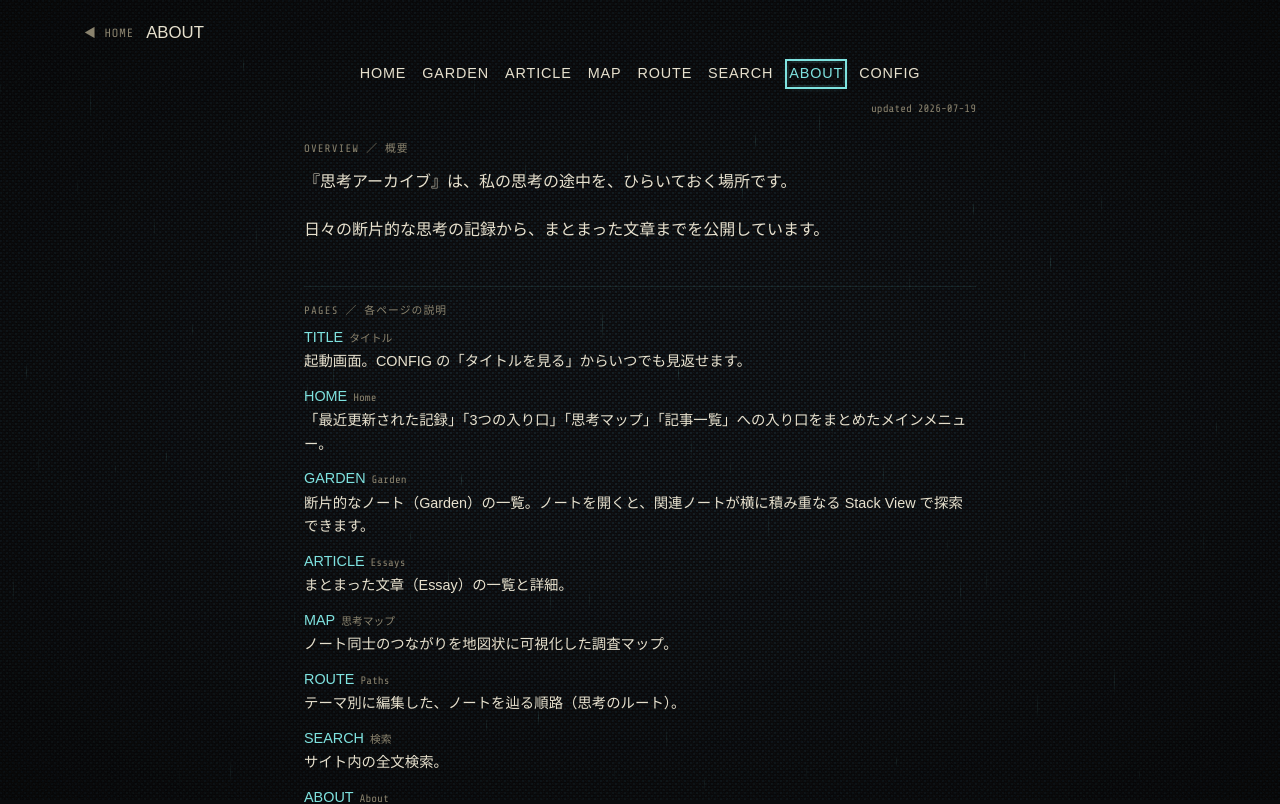
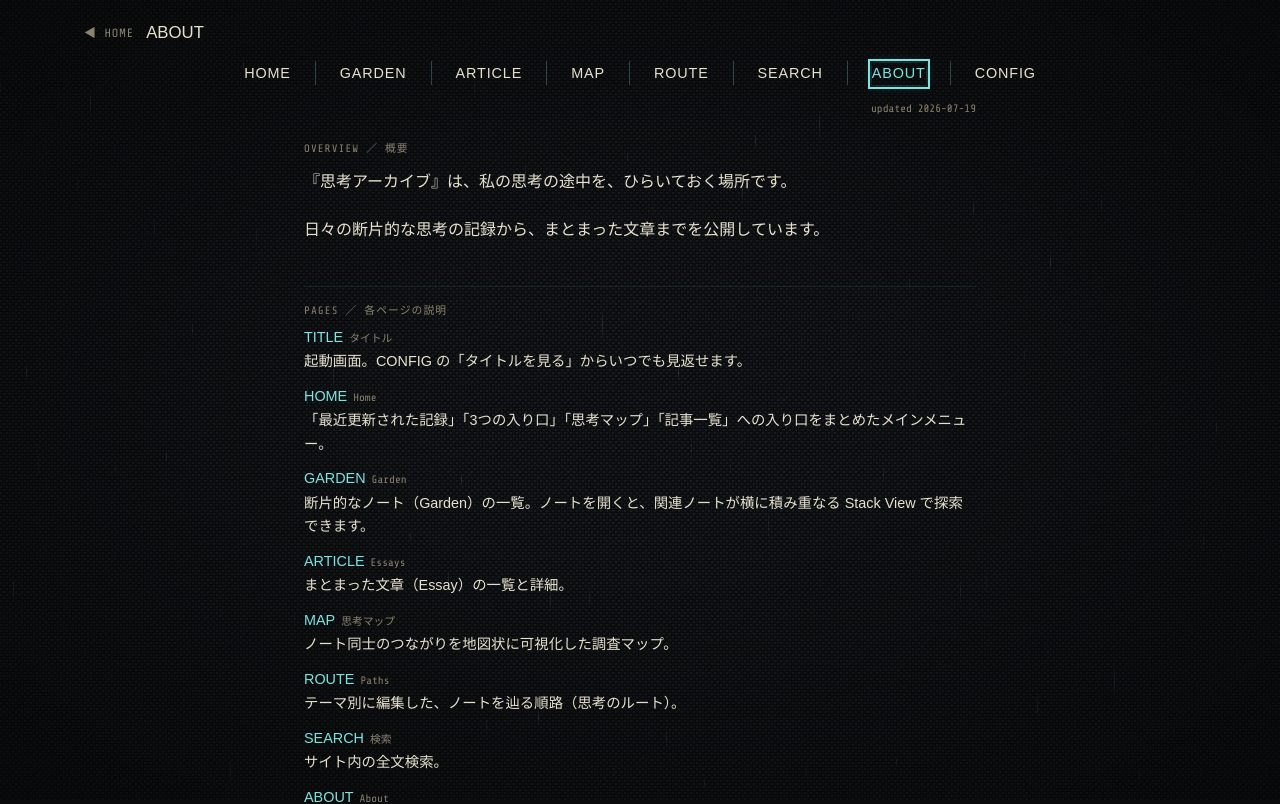
Before and after one commit to higunito/obsidian-ever-green-note, a Next.js app in the folder apps/web/: page /about in a window 1280 px wide. Shown: the top 804 px of the page. Built offline with nearby package versions, Linux system fonts and the light colour scheme; a web font is replaced by a local one.

Commit message:
gap調整

```diff
--- a/apps/web/src/components/system/Nav.tsx
+++ b/apps/web/src/components/system/Nav.tsx
@@ -7,9 +7,12 @@ import { NavLinks } from "./NavLinks";
 // フォールバックはハイライト無しの同一リンク一覧（初期表示のレイアウトシフトを避ける）。
 function NavFallback() {
 	return (
-		<ul className="flex flex-wrap items-baseline justify-center gap-x-4 gap-y-2">
+		<ul className="flex flex-wrap items-baseline justify-center gap-y-2">
 			{NAV_ITEMS.map((item) => (
-				<li key={item.href}>
+				<li
+					key={item.href}
+					className="ml-6 border-l border-arch-border pl-6 first:ml-0 first:border-l-0 first:pl-0"
+				>
 					<Link
 						href={item.href}
 						className="group inline-flex items-baseline transition-colors"
--- a/apps/web/src/components/system/NavLinks.tsx
+++ b/apps/web/src/components/system/NavLinks.tsx
@@ -30,11 +30,14 @@ export function NavLinks({ markActiveAsDefault = false }: NavLinksProps = {}) {
 	const currentView = useSearchParams().get("view");
 
 	return (
-		<ul className="flex flex-wrap items-baseline justify-center gap-x-4 gap-y-2">
+		<ul className="flex flex-wrap items-baseline justify-center gap-y-2">
 			{NAV_ITEMS.map((item) => {
 				const active = isActive(item, pathname, currentView);
 				return (
-					<li key={item.href}>
+					<li
+						key={item.href}
+						className="ml-6 border-l border-arch-border pl-6 first:ml-0 first:border-l-0 first:pl-0"
+					>
 						<Link
 							href={item.href}
 							aria-current={active ? "page" : undefined}
```
